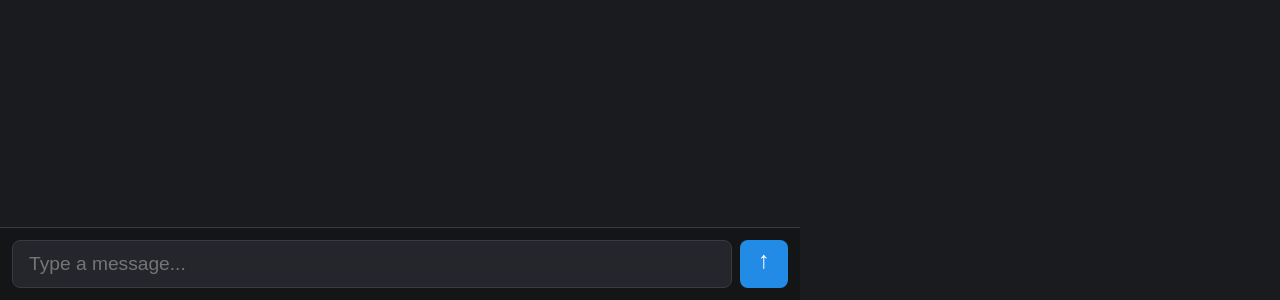
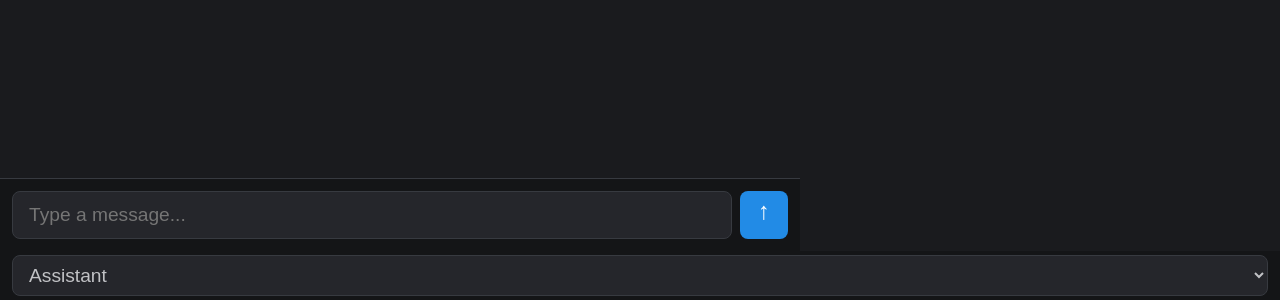
Before and after one commit to trandaine/AI-Learning-Chatbox, a website built with Vite: page index.html in a window 1280 px wide. Shown: the part 500-800 px from the top of the page. Built offline with nearby package versions, Linux system fonts and the light colour scheme; what @openrouter/ai-sdk-provider would draw is missing.

Commit message:
feat: implement response style option

```diff
--- a/index.html
+++ b/index.html
@@ -1,27 +1,27 @@
 <!DOCTYPE html>
 <html lang="en">
+
 <head>
   <meta charset="UTF-8">
   <meta name="viewport" content="width=device-width, initial-scale=1.0">
   <title>LLM Chat: AI SDK, OpenRouter API, HTML, CSS, JS, Vite</title>
   <link rel="stylesheet" href="./style.css">
 </head>
+
 <body>
   <div id="app">
     <main id="chat-container">
       <div id="messages-container"></div>
     </main>
     <form id="chat-form">
-      <input
-        type="text"
-        id="message-input"
-        placeholder="Type a message..."
-        autocomplete="off"
-      >
-      <button type="submit" id="send-button"
-      aria-label="Send message">↑</button>
+      <input type="text" id="message-input" placeholder="Type a message..." autocomplete="off">
+      <button type="submit" id="send-button" aria-label="Send message">↑</button>
     </form>
+    <div class="selector-container">
+      <select id="persona-selector"></select>
+    </div>
   </div>
   <script type="module" src="./main.js"></script>
 </body>
+
 </html>
--- a/main.js
+++ b/main.js
@@ -15,6 +15,8 @@ const messageInput = document.getElementById("message-input");
 const sendButton = document.getElementById("send-button");
 const messagesContainer = document.getElementById("messages-container");
 const chatContainer = document.getElementById("chat-container");
+const personaSelector = document.getElementById("persona-selector");
+
 
 // Create chat view
 const chatView = new ChatView(chatContainer, messagesContainer);
@@ -22,18 +24,37 @@ const chatView = new ChatView(chatContainer, messagesContainer);
 // Conversation is initially empty
 const messages = [];
 
+// Define personas for the selector
+const personas = [
+  { value: 'assistant', label: 'Assistant' },
+  { value: 'eli5', label: 'ELI5' },
+  { value: 'coach', label: 'Coach' },
+];
+
 function start() {
+
+  // Add options to Persona selector
+  personas.forEach(persona => {
+    const option = document.createElement("option");
+    option.value = persona.value;
+    option.textContent = persona.label;
+    personaSelector.appendChild(option);
+  });
+
   // Handle user's message to the AI
   chatForm.addEventListener("submit", handleUserMessage);
 }
 
 async function handleUserMessage(event) {
+
   // Prevents default form submission
   event.preventDefault();
 
   // Exit if message is empty, otherwise disable input while loading
   const userInput = messageInput.value.trim();
   if (!userInput) return;
+
+
   messageInput.value = "";
   disableInputWhileLoading(true);
 
@@ -47,17 +68,21 @@ async function handleUserMessage(event) {
   messages.push(assistantMessage);
   chatView.addMessage(assistantMessage);
 
+
+  const systemPrompts = {
+    assistant: `You are a helpful, polite, and versatile AI assistant. Answer queries clearly and accurately.`,
+    eli5: `You explain complex concepts in extremely simple terms as if speaking to a 5-year-old. Use clear metaphors, simple words, and zero technical jargon.`,
+    coach: `You are an energetic, supportive, and empathetic life coach. Provide actionable advice, positive reinforcement, and motivate the user to reach their goals.`
+  };
+
+  const selectedPersona = personaSelector ? personaSelector.value : "assistant";
+  const selectedSystemPrompt = systemPrompts[selectedPersona] || systemPrompts.assistant;
+
+
   try {
-    // Try it yourself:
-    //
-    // Add a system prompt to the streamText call below.
-    //
-    // The prompt should instruct the AI to ask for
-    // clarification instead of assuming what the user wants.
     const response = await streamText({
       model: openRouterModel,
-      system: `No intros and conclusions. Instead of assuming,
-      ask for clarification.`,
+      system: `${selectedSystemPrompt} No intros or conclusions. Instead of assuming, ask for clarification.`,
       messages
     });
 
@@ -70,9 +95,10 @@ async function handleUserMessage(event) {
   } catch (err) {
     assistantMessage.content = `**Error:** ${err.message}`;
     chatView.updateLatestMessage(assistantMessage.content);
+  } finally {
+
+    disableInputWhileLoading(false);
   }
-
-  disableInputWhileLoading(false);
 }
 
 function disableInputWhileLoading(shouldDisable) {
--- a/style.css
+++ b/style.css
@@ -202,3 +202,22 @@ body,
   background-color: #373a40;
   cursor: not-allowed;
 }
+
+.selector-container {
+  padding: 0.25rem 0.75rem;
+  background-color: var(--footer-bg-color);
+}
+
+select {
+  padding: 0.5rem 0.15rem 0.5rem 0.75rem;
+  border-radius: 0.5rem;
+  border: 1px solid var(--border-color);
+  background-color: var(--input-bg);
+  color: var(--text-color);
+  font-size: 1.2rem;
+  width: 100%;
+}
+
+select:focus {
+  outline: none;
+}
```
